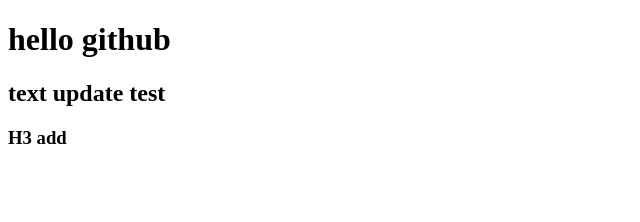
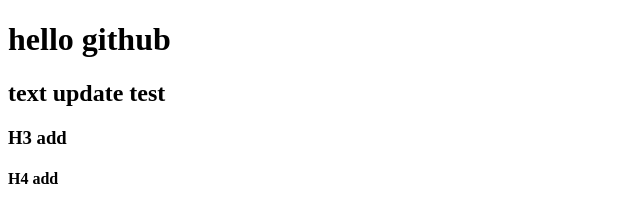
Before and after one commit to githubjjunyeop/github_test, a plain HTML site: page index.html in a window 1280 px wide. Shown: the full height of the page, 0-640 px from the left. Drawn offline with Linux system fonts and the light colour scheme.

Commit message:
update_indexH4

```diff
--- a/index.html
+++ b/index.html
@@ -10,6 +10,7 @@
 		<h1>hello github</h1>
 		<h2>text update test</h2>
 		<h3>H3 add </h3>
+		<h4>H4 add </h4>
 
 </body>
 </html>
```
